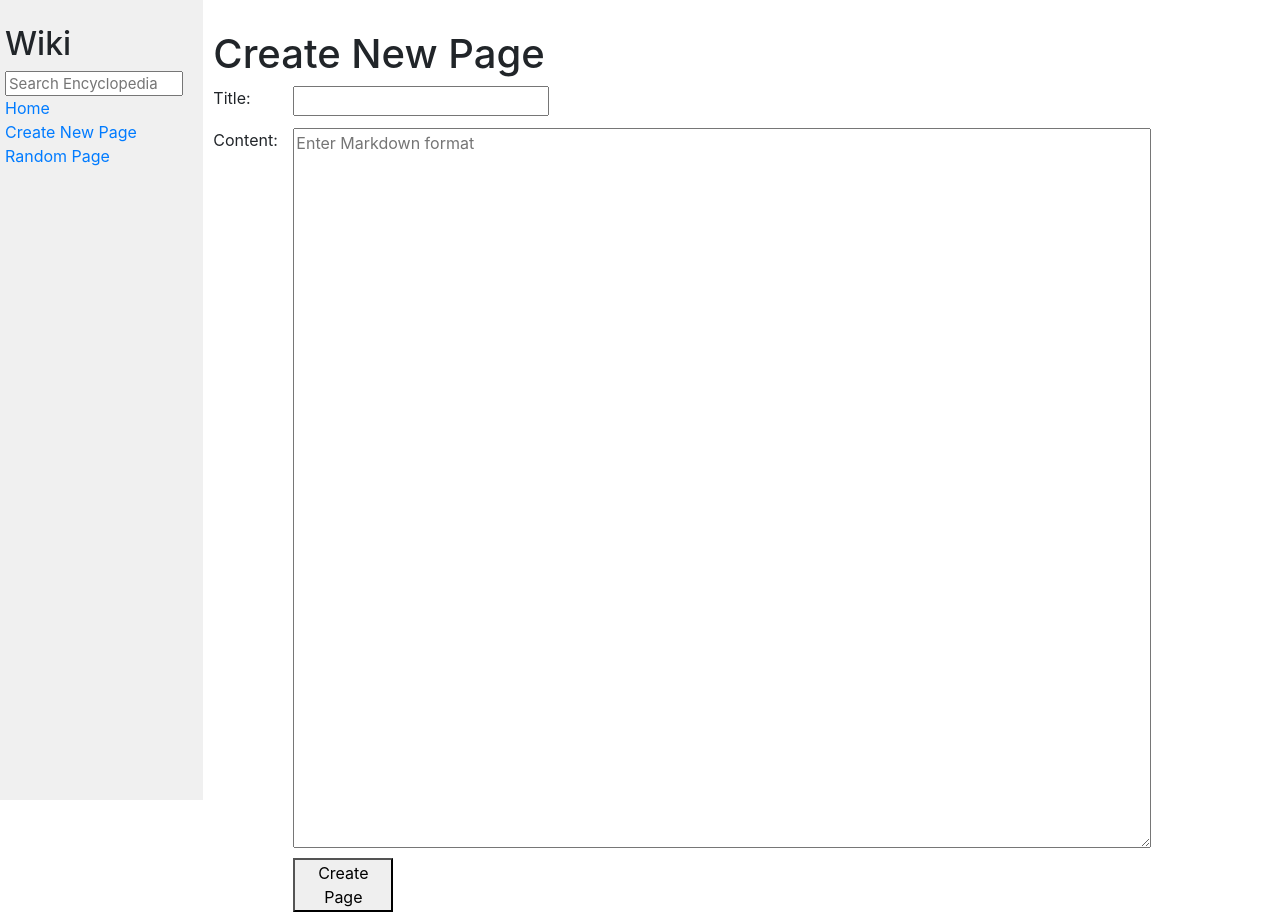
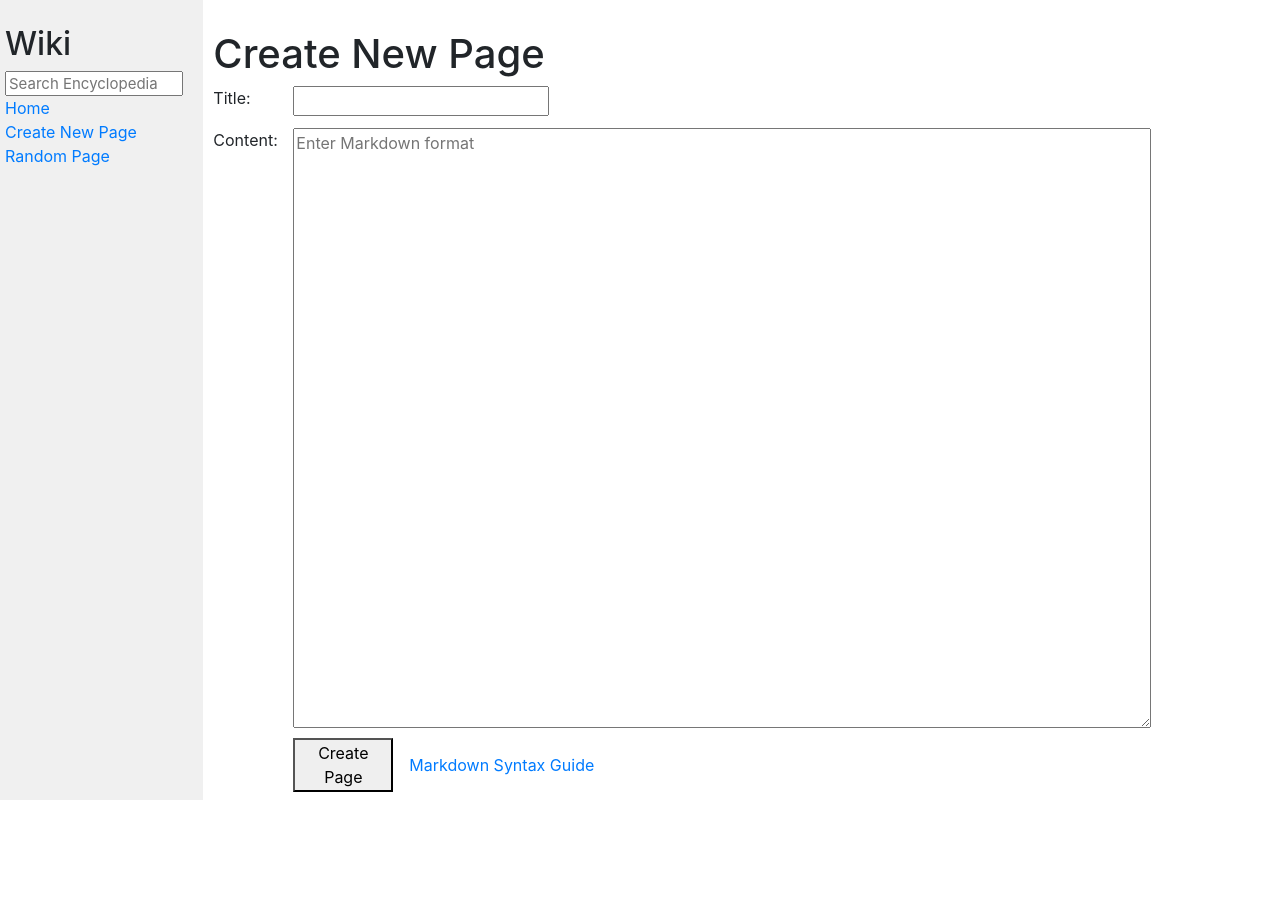
Before and after one commit to jamestjy/CS50Web, a Django app: page /wiki/create/ in a window 1280 px wide. After the commit the page ends 800 px from the top, so only its background shows below. Run offline with Django 3.2, Linux system fonts and the light colour scheme; some libraries are stand-ins or nearby versions.

Commit message:
cleaned up styling, added md syntax link

```diff
--- a/Wiki/encyclopedia/static/encyclopedia/styles.css
+++ b/Wiki/encyclopedia/static/encyclopedia/styles.css
@@ -16,6 +16,7 @@ textarea {
     height: 90vh;
     width: 80%;
 }
+
 
 .main {
     padding: 10px;
@@ -55,10 +56,20 @@ form {
   align-items: flex-start;
 }
 
+#newpage-content {
+    height: 75vh;
+}
+
+#edit-markdown {
+    height: 90vh;
+}
+
 .button-wrapper {
   margin-left: 80px;
   display: flex;
   justify-content: flex-start;
+  align-items: center;
+  gap: 1rem;
 }
 
 #submit {
--- a/Wiki/encyclopedia/templates/encyclopedia/create.html
+++ b/Wiki/encyclopedia/templates/encyclopedia/create.html
@@ -18,6 +18,8 @@
             <textarea id="newpage-content" name="newpage-content" rows="10" cols="50" placeholder="Enter Markdown format"></textarea>
         </div>
        <div class="button-wrapper">
-            <button id="submit" type="submit">Create Page</button></div>
+            <button id="submit" type="submit">Create Page</button>
+            <a class="md-guide" href="https://www.markdownguide.org/basic-syntax/" target="_blank">Markdown Syntax Guide</a>
+        </div>
     </form>
 {% endblock %}
--- a/Wiki/encyclopedia/templates/encyclopedia/edit.html
+++ b/Wiki/encyclopedia/templates/encyclopedia/edit.html
@@ -13,6 +13,7 @@
         </div>
         <div class="button-wrapper">
             <button type="submit">Save Changes</button>
+            <a class="md-guide" href="https://www.markdownguide.org/basic-syntax/" target="_blank">Markdown Syntax Guide</a>
         </div>
     </form>
 {% endblock %}
```
